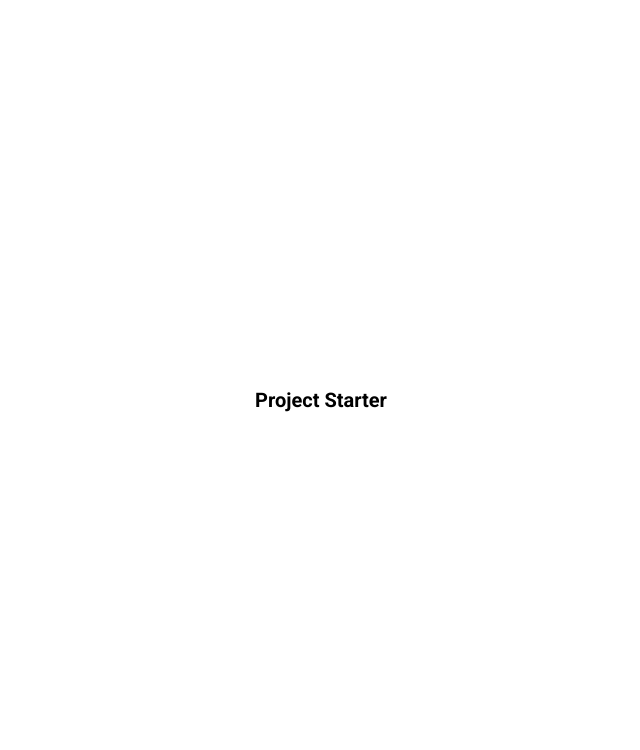
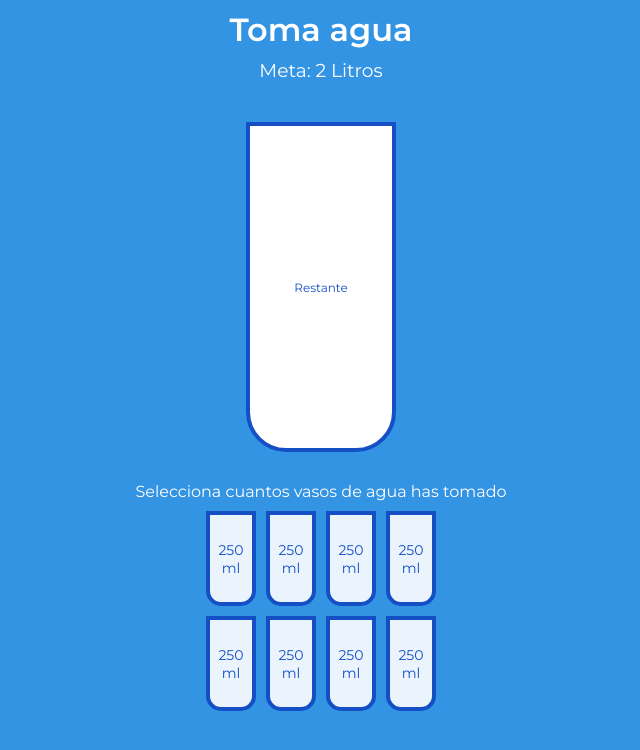
Before and after one commit to moilu/js-medidor-agua, a plain HTML site: page index.html in a window 1280 px wide. Shown: the whole page, without its empty margins (319-959 px from the left). Drawn offline with Linux system fonts and the light colour scheme.

Commit message:
[COMMIT]html y css

```diff
--- a/index.html
+++ b/index.html
@@ -3,14 +3,34 @@
 <head>
     <meta charset="UTF-8">
     <meta name="viewport" content="width=device-width, initial-scale=1.0">
-    <title>Expanding Cards</title>
+    <title>Medidor de agua</title>
     <link rel="stylesheet" href="https://cdnjs.cloudflare.com/ajax/libs/font-awesome/5.15.2/css/all.min.css" />
     <link rel="preconnect" href="https://fonts.gstatic.com">
-    <link href="https://fonts.googleapis.com/css2?family=Roboto:wght@400;700&display=swap" rel="stylesheet">
+    <link href="https://fonts.googleapis.com/css2?family=Montserrat:wght@400;600&display=swap" rel="stylesheet">
     <link rel="stylesheet" href="./style.css">
 </head>
 <body>
-    <h1>Project Starter</h1>
+    <h1>Toma agua</h1>
+    <h3>Meta: 2 Litros</h3>
+    <div class="cup">
+        <div class="remained" id="remained">
+            <span class="liters"></span>
+            <small>Restante</small>
+        </div>
+    </div>
+
+    <p class="text">Selecciona cuantos vasos de agua has tomado</p>
+
+    <div class="cups">
+        <div class="cup cup-small">250 ml</div>
+        <div class="cup cup-small">250 ml</div>
+        <div class="cup cup-small">250 ml</div>
+        <div class="cup cup-small">250 ml</div>
+        <div class="cup cup-small">250 ml</div>
+        <div class="cup cup-small">250 ml</div>
+        <div class="cup cup-small">250 ml</div>
+        <div class="cup cup-small">250 ml</div>
+    </div>
 
     <script src="./script.js"></script>
 </body>
--- a/style.css
+++ b/style.css
@@ -1,3 +1,7 @@
+:root {
+    --border-color: #144fc6;
+    --fill-color  : #6ab3f8;
+}
 * {
     box-sizing: border-box;
     margin: 0;
@@ -8,11 +12,95 @@ html {
 }
 body {
     align-items: center;
+    background-color: #3494e4;
+    color: #fff;
     display: flex;
-    font-family: 'Roboto', 'sans-serif';
+    font-family: 'Montserrat', 'sans-serif';
+    font-size: 1.6rem;
     flex-direction: column;
+    margin-bottom: 4rem;
+}
+
+h1 {
+    margin: 1rem 0 0;
+}
+
+h3 {
+    font-weight: 400;
+    margin: 1rem 0;
+}
+
+.cup {
+    background-color: #fff;
+    border: 0.4rem solid var(--border-color);
+    border-radius: 0 0 4rem 4rem;
+    color: var(--border-color);
+    display: flex;
+        flex-direction: column;
+    height: 33rem;
+    margin: 3rem 0;
+    overflow: hidden;
+    width: 15rem;
+}
+
+.cup.cup-small {
+    align-items: center;
+    background-color: rgba(255, 255, 255, 0.9);
+    border-radius: 0 0 1.5rem 1.5rem;
+    cursor: pointer;
+    font-size: 1.4rem;
+    height: 9.5rem;
     justify-content: center;
-    height: 100vh;
-    margin: 0;
-    overflow: hidden;
+    margin: 0.5rem;
+    transition: 0.3s ease;
+    text-align: center;
+    width: 5rem;
 }
+
+.cup.cup-small.full {
+    background-color: var(--fill-color);
+    color: #fff;
+}
+
+.cups {
+    display: flex;
+        align-items: center;
+        flex-wrap: wrap;
+        justify-content: center;
+    width: 28rem;
+}
+
+.remained {
+    display: flex;
+        align-items: center;
+        justify-content: center;
+        flex-direction: column;
+        flex: 1;
+        text-align: center;
+    transition: 0.3s ease;
+}
+
+.remained span {
+    font-size: 2rem;
+    font-weight: bold;
+}
+
+.remained small {
+    font-size: 1.2rem;
+}
+
+.percentage {
+    background-color: var(--fill-color);
+    display: flex;
+        align-items: center;
+        justify-content: center;
+    font-size: 3rem;
+    font-weight: bold;
+    height: 0;
+    transition: 0.3s ease;
+}
+
+.text {
+    margin: 0 0 0.5rem;
+    text-align: center;
+}
```
